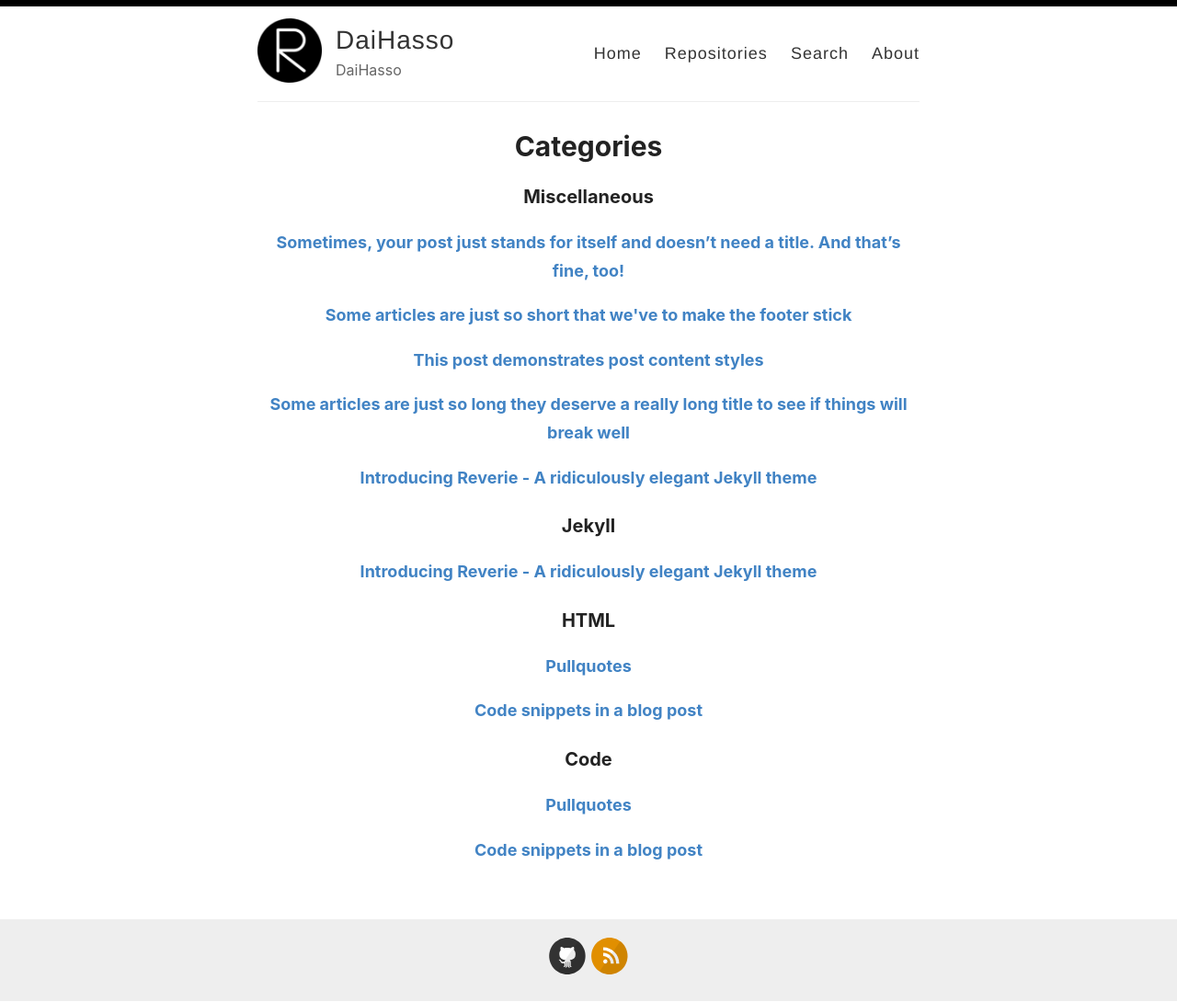
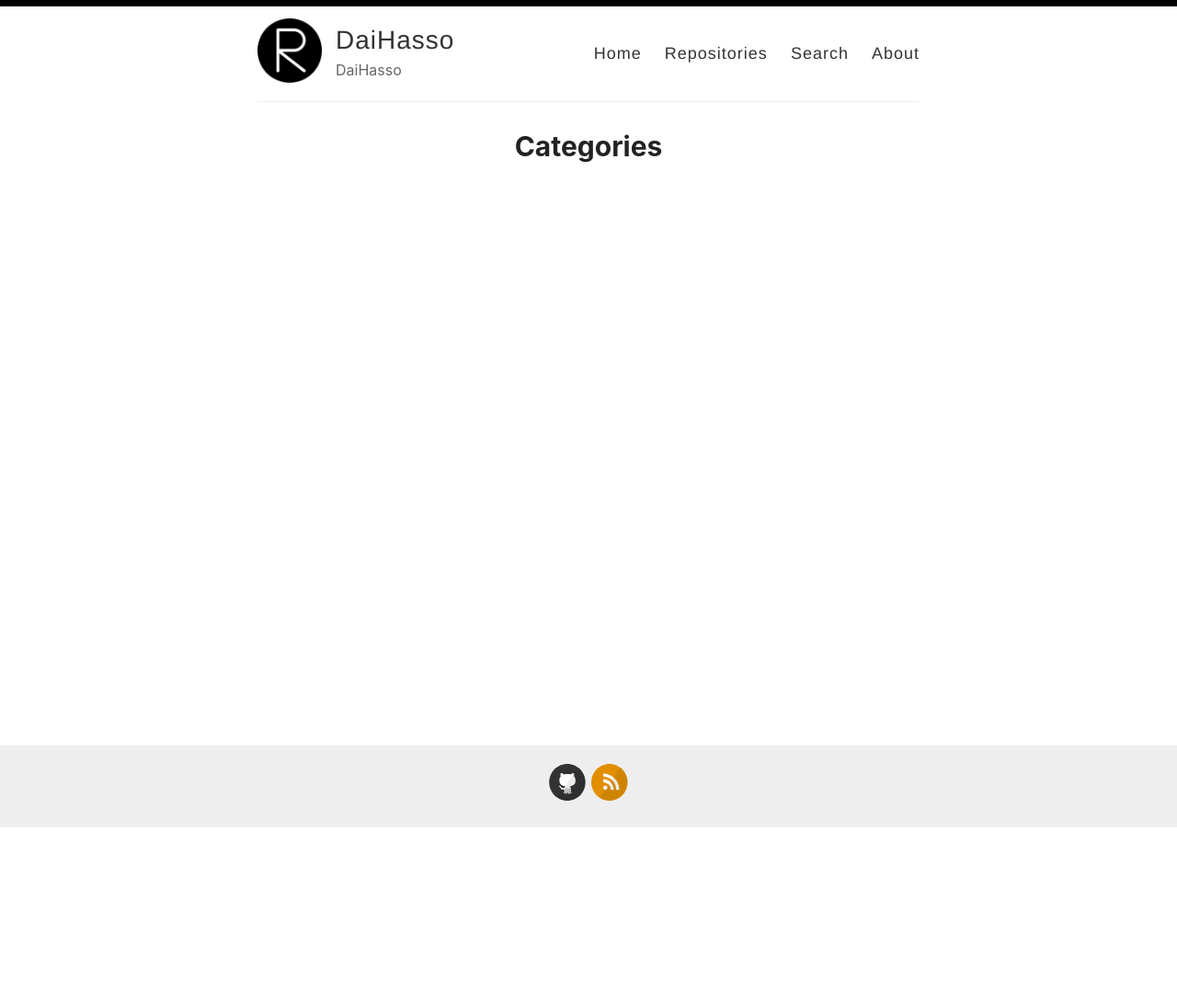
Before and after one commit to daihasso/daihasso..github.io, a Jekyll site: the page built from _pages/categories.md, in a window 1280 px wide. Shown: the whole page at 92% size. Built offline with Jekyll 4.4.1, drawn with Linux system fonts in a browser that asks for light colours; after the commit the page ends 901 px from its top, so only the background shows below that; part of the change alters nothing that is shown.

Commit message:
Fix casing on repositories url and remove example posts.

````diff
--- a/_layouts/default.html
+++ b/_layouts/default.html
@@ -28,7 +28,7 @@
 
             <nav>
               <a href="{{ site.baseurl }}/">Home</a>
-              <a href="{{ site.baseurl }}/Repositories">Repositories</a>
+              <a href="{{ site.baseurl }}/repositories">Repositories</a>
               <a href="{{ site.baseurl }}/search">Search</a>
               <a href="{{ site.baseurl }}/about">About</a>
             </nav>
--- a/_posts/2019-02-13-introducing-reverie-jekyll-theme.md
+++ /dev/null
@@ -1,85 +0,0 @@
----
-layout: post
-title: Introducing Reverie - A ridiculously elegant Jekyll theme
-categories: [Miscellaneous, Jekyll]
----
-
-[Reverie](https://github.com/amitmerchant1990/reverie) is a [Jekyll](https://jekyllrb.com/)-powered theme which is simple and opinionated. It's actually a fork of [jekyll-now](https://github.com/barryclark/jekyll-now) with some additional features and personal touches which I've implemented to suit my needs for my blog.
-
-This is a plug-and-play Jekyll theme which you can use on GitHub Pages without even setting up a local environment.
-
-![](/images/reverie-demo.png)
-
-## Features overview
-
-- Command-line free fork-first workflow, using GitHub.com to create, customize and post to your blog
-- Fully responsive and mobile optimized base theme
-- Sass/Coffeescript support using Jekyll 2.0
-- Free hosting on your GitHub Pages user site
-- All the SEO goodies comes in-built
-- Markdown blogging
-- Syntax highlighting using Pygments
-    - [Dracula syntax theme](https://draculatheme.com/) included
-- Disqus commenting
-- Google Analytics integration
-- Fuzzy search across blog posts
-- Pagination of posts works out-of-the-box.
-- Categorize posts out-of-the box
-- RSS Feed
-- In-built sitemap
-
-<div style="text-align: center;">
- <script async type="text/javascript" src="//cdn.carbonads.com/carbon.js?serve=CE7D6KJY&placement=wwwamitmerchantcom" id="_carbonads_js"></script>
-</div>
-
-## Using Reverie on GitHub Pages
-
-### Step 1) Fork Reverie to your User Repository
-
-Fork [this repository](https://github.com/amitmerchant1990/reverie), then rename the repository to `yourgithubusername.github.io`.
-
-Alternatively, you can use [Use this template](https://github.com/amitmerchant1990/reverie/generate) button if you want to create a repository with a clean commit history which will use Reverie as a template.
-
-Your Jekyll blog will often be viewable immediately at <https://yourgithubusername.github.io> (if it's not, you can often force it to build by completing step 2)
-
-### Step 2) Customize and view your site
-
-Enter your site name, description, avatar and many other options by editing the `_config.yml` file. You can easily turn on Google Analytics tracking, Disqus commenting and social icons here.
-
-Making a change to `_config.yml` (or any file in your repository) will force GitHub Pages to rebuild your site with jekyll. Your rebuilt site will be viewable a few seconds later at <https://yourgithubusername.github.io> - if not, give it ten minutes as GitHub suggests and it'll appear soon.
-
-### Step 3) Publish your first blog post
-
-Create a new file called `/_posts/2019-2-13-Hello-World.md` to publish your first blog post. That's all you need to do to publish your first blog post! This [Markdown Cheatsheet](https://github.com/adam-p/markdown-here/wiki/Markdown-Cheatsheet) might come in handy while writing the posts.
-
-> You can add additional posts in the browser on GitHub.com too! Just hit the <kbd>Create new file</kbd> button in `/_posts/` to create new content. Just make sure to include the [front-matter](http://jekyllrb.com/docs/frontmatter/) block at the top of each new blog post and make sure the post's filename is in this format: year-month-day-title.md
-
-## Using Categories in Reverie
-
-You can categorize your content based on `categories` in Reverie. For this, you just need to add `categories` in front matter like below:
-
-For adding single category:
-
-```md
-categories: JavaScript
-```
-
-For adding multiple categories:
-
-```md
-categories: [PHP, Laravel]
-```
-
-The contegorized content can be shown over this URL: <https://yourgithubusername.github.io/categories/>
-
-## RSS
-
-The generated [RSS feed](https://en.wikipedia.org/wiki/RSS) of your blog can be found at <https://yourgithubusername.github.io/feed>. You can see the example RSS feed over [here](https://www.amitmerchant.com/reverie/feed).
-
-## Sitemap
-
-The generated sitemap of your blog can be found at <https://yourgithubusername.github.io/sitemap>. You can see the example sitemap feed over [here](https://www.amitmerchant.com/reverie/sitemap).
-
-## License
-
-MIT
--- a/_posts/2019-08-08-no-title-posts.md
+++ /dev/null
@@ -1,6 +0,0 @@
----
-layout: post
-title: ""
-categories: Miscellaneous
----
-Sometimes, your post just stands for itself and doesn't need a title. And that's fine, too!
--- a/_posts/2019-12-11-pullquotes.md
+++ /dev/null
@@ -1,14 +0,0 @@
----
-layout: post
-title:  Pullquotes
-categories: [HTML,Code]
-excerpt: In graphic design, a pull quote (also known as a lift-out pull quote) is a key phrase, quotation, or excerpt that has been pulled from an article and used as a page layout graphic element, serving to entice readers into the article or to highlight a key topic.
----
-
-In graphic design, a pull quote (also known as a lift-out pull quote) is a key phrase, quotation, or excerpt that has been pulled from an article and used as a page layout graphic element, serving to entice readers into the article or to highlight a key topic. {% include pullquote.html quote="It is typically placed in a larger or distinctive typeface and on the same page." %} Pull quotes are often used in magazine and newspaper articles, annual reports, and brochures, as well as on the web. They can add visual interest to text-heavy pages with few images or illustrations.
-
-Placement of a pull quote on a page may be defined in a publication's or website's style guide. Such a typographic device may or may not be aligned with a column on the page. Some designers, for example, choose not to align the quote. In that case, the quotation cuts into two or more columns, as in the example shown. Because the pull quote invites the reader to read about the highlighted material, the pull quote should appear before the text it cites and, generally, fairly close to it.
-
-Pull quotes need not be a verbatim copy of the text being quoted; depending on a publication's house style, pull quotes may be abbreviated for space or paraphrased for clarity, with or without indication.
-
-A disadvantage of pull quotes as a design element is that they can disrupt the reading process of readers invested in reading the text sequentially by drawing attention to ghost fragments out of context. At the other extreme, when pull quotes are used to break up what would otherwise be a formless wall of text, pull quote can serve as visual landmarks to help the reader maintain a sense of sequence and place.
--- a/_posts/2019-7-27-super-long-article.md
+++ /dev/null
@@ -1,11 +0,0 @@
----
-layout: post
-title: Some articles are just so long they deserve a really long title to see if things will break well
-categories: Miscellaneous
----
-
-Lorem ipsum dolor sit amet, consectetur adipiscing elit. Fusce bibendum neque eget nunc mattis eu sollicitudin enim tincidunt. Vestibulum lacus tortor, ultricies id dignissim ac, bibendum in velit. Proin convallis mi ac felis pharetra aliquam. Curabitur dignissim accumsan rutrum. In arcu magna, aliquet vel pretium et, molestie et arcu. Mauris lobortis nulla et felis ullamcorper bibendum. Phasellus et hendrerit mauris. Proin eget nibh a massa vestibulum pretium. Suspendisse eu nisl a ante aliquet bibendum quis a nunc. Praesent varius interdum vehicula. Aenean risus libero, placerat at vestibulum eget, ultricies eu enim. Praesent nulla tortor, malesuada adipiscing adipiscing sollicitudin, adipiscing eget est.
-
-Lorem ipsum dolor sit amet, consectetur adipiscing elit. Fusce bibendum neque eget nunc mattis eu sollicitudin enim tincidunt. Vestibulum lacus tortor, ultricies id dignissim ac, bibendum in velit. Proin convallis mi ac felis pharetra aliquam. Curabitur dignissim accumsan rutrum. In arcu magna, aliquet vel pretium et, molestie et arcu. Mauris lobortis nulla et felis ullamcorper bibendum. Phasellus et hendrerit mauris. Proin eget nibh a massa vestibulum pretium. Suspendisse eu nisl a ante aliquet bibendum quis a nunc. Praesent varius interdum vehicula. Aenean risus libero, placerat at vestibulum eget, ultricies eu enim. Praesent nulla tortor, malesuada adipiscing adipiscing sollicitudin, adipiscing eget est.
-
-Lorem ipsum dolor sit amet, consectetur adipiscing elit. Fusce bibendum neque eget nunc mattis eu sollicitudin enim tincidunt. Vestibulum lacus tortor, ultricies id dignissim ac, bibendum in velit. Proin convallis mi ac felis pharetra aliquam. Curabitur dignissim accumsan rutrum. In arcu magna, aliquet vel pretium et, molestie et arcu. Mauris lobortis nulla et felis ullamcorper bibendum. Phasellus et hendrerit mauris. Proin eget nibh a massa vestibulum pretium. Suspendisse eu nisl a ante aliquet bibendum quis a nunc. Praesent varius interdum vehicula. Aenean risus libero, placerat at vestibulum eget, ultricies eu enim. Praesent nulla tortor, malesuada adipiscing adipiscing sollicitudin, adipiscing eget est.
--- a/_posts/2019-7-27-this-post-demonstrates-post-content-styles.md
+++ /dev/null
@@ -1,95 +0,0 @@
----
-layout: post
-title: This post demonstrates post content styles
-categories: Miscellaneous
----
-
-Lorem ipsum dolor sit amet, consectetur adipiscing elit. Fusce bibendum neque eget nunc mattis eu sollicitudin enim tincidunt. Vestibulum lacus tortor, ultricies id dignissim ac, bibendum in velit. Praesent varius interdum vehicula. Aenean risus libero, placerat at vestibulum eget, ultricies eu enim. Praesent nulla tortor, malesuada adipiscing adipiscing sollicitudin, adipiscing eget est.
-
-## Some great heading (h2)
-
-Proin convallis mi ac felis pharetra aliquam. Curabitur dignissim accumsan rutrum. In arcu magna, aliquet vel pretium et, molestie et arcu.
-
-Mauris lobortis nulla et felis ullamcorper bibendum. Phasellus et hendrerit mauris. Proin eget nibh a massa vestibulum pretium. Suspendisse eu nisl a ante aliquet bibendum quis a nunc. Praesent varius interdum vehicula. Aenean risus libero, placerat at vestibulum eget, ultricies eu enim. Praesent nulla tortor, malesuada adipiscing adipiscing sollicitudin, adipiscing eget est.
-
-## Another great heading (h2)
-
-Lorem ipsum dolor sit amet, consectetur adipiscing elit. Fusce bibendum neque eget nunc mattis eu sollicitudin enim tincidunt. Vestibulum lacus tortor, ultricies id dignissim ac, bibendum in velit.
-
-### Some great subheading (h3)
-
-Proin convallis mi ac felis pharetra aliquam. Curabitur dignissim accumsan rutrum. In arcu magna, aliquet vel pretium et, molestie et arcu. Mauris lobortis nulla et felis ullamcorper bibendum.
-
-Phasellus et hendrerit mauris. Proin eget nibh a massa vestibulum pretium. Suspendisse eu nisl a ante aliquet bibendum quis a nunc.
-
-### Some great subheading (h3)
-
-Praesent varius interdum vehicula. Aenean risus libero, placerat at vestibulum eget, ultricies eu enim. Praesent nulla tortor, malesuada adipiscing adipiscing sollicitudin, adipiscing eget est.
-
-> This quote will change your life. It will reveal the secrets of the universe, and all the wonders of humanity. Don't misuse it.
-
-Lorem ipsum dolor sit amet, consectetur adipiscing elit. Fusce bibendum neque eget nunc mattis eu sollicitudin enim tincidunt.
-
-### Some great subheading (h3)
-
-Vestibulum lacus tortor, ultricies id dignissim ac, bibendum in velit. Proin convallis mi ac felis pharetra aliquam. Curabitur dignissim accumsan rutrum.
-
-```html
-<html>
-  <head>
-  </head>
-  <body>
-    <p>Hello, World!</p>
-  </body>
-</html>
-```
-
-
-In arcu magna, aliquet vel pretium et, molestie et arcu. Mauris lobortis nulla et felis ullamcorper bibendum. Phasellus et hendrerit mauris.
-
-#### You might want a sub-subheading (h4)
-
-In arcu magna, aliquet vel pretium et, molestie et arcu. Mauris lobortis nulla et felis ullamcorper bibendum. Phasellus et hendrerit mauris.
-
-In arcu magna, aliquet vel pretium et, molestie et arcu. Mauris lobortis nulla et felis ullamcorper bibendum. Phasellus et hendrerit mauris.
-
-#### But it's probably overkill (h4)
-
-In arcu magna, aliquet vel pretium et, molestie et arcu. Mauris lobortis nulla et felis ullamcorper bibendum. Phasellus et hendrerit mauris.
-
-### Oh hai, an unordered list!!
-
-In arcu magna, aliquet vel pretium et, molestie et arcu. Mauris lobortis nulla et felis ullamcorper bibendum. Phasellus et hendrerit mauris.
-
-- First item, yo
-- Second item, dawg
-- Third item, what what?!
-- Fourth item, fo sheezy my neezy
-
-### Oh hai, an ordered list!!
-
-In arcu magna, aliquet vel pretium et, molestie et arcu. Mauris lobortis nulla et felis ullamcorper bibendum. Phasellus et hendrerit mauris.
-
-1. First item, yo
-2. Second item, dawg
-3. Third item, what what?!
-4. Fourth item, fo sheezy my neezy
-
-
-
-## Headings are cool! (h2)
-
-Proin eget nibh a massa vestibulum pretium. Suspendisse eu nisl a ante aliquet bibendum quis a nunc. Praesent varius interdum vehicula. Aenean risus libero, placerat at vestibulum eget, ultricies eu enim. Praesent nulla tortor, malesuada adipiscing adipiscing sollicitudin, adipiscing eget est.
-
-Praesent nulla tortor, malesuada adipiscing adipiscing sollicitudin, adipiscing eget est.
-
-Proin eget nibh a massa vestibulum pretium. Suspendisse eu nisl a ante aliquet bibendum quis a nunc.
-
-### Tables
-
-|Title 1               | Title 2               | Title 3               | Title 4              |
-|--------------------- | --------------------- | --------------------- | ---------------------|
-|lorem                 | lorem ipsum           | lorem ipsum dolor     | lorem ipsum dolor sit|
-|lorem ipsum dolor sit | lorem ipsum dolor sit | lorem ipsum dolor sit | lorem ipsum dolor sit|
-|lorem ipsum dolor sit | lorem ipsum dolor sit | lorem ipsum dolor sit | lorem ipsum dolor sit|
-|lorem ipsum dolor sit | lorem ipsum dolor sit | lorem ipsum dolor sit | lorem ipsum dolor sit|
--- a/_posts/2019-7-28-super-short-article.md
+++ /dev/null
@@ -1,7 +0,0 @@
----
-layout: post
-title: Some articles are just so short that we've to make the footer stick
-categories: Miscellaneous
----
-
-Lorem ipsum dolor sit amet, consectetur adipisicing elit, sed do eiusmod tempor incididunt ut labore et dolore magna aliqua. Ut enim ad minim veniam, quis nostrud exercitation ullamco laboris nisi ut aliquip ex ea commodo consequat. Duis aute irure dolor in reprehenderit in voluptate velit esse cillum dolore eu fugiat nulla pariatur. Excepteur sint occaecat cupidatat non proident, sunt in culpa qui officia deserunt mollit anim id est laborum.
--- a/_posts/2019-8-12-code-snippets.md
+++ /dev/null
@@ -1,42 +0,0 @@
----
-layout: post
-title:  Code snippets in a blog post
-categories: [HTML,Code]
----
-
-This post demonstrate the use of code snippets in the theme. The code snippets are powered by [Pygments](http://pygments.org/) and the code theme that is been used in Reverie is called [Draula](https://draculatheme.com/).
-
-This is a raw snippet:
-
-```
-hello world
-123
-This is a text snippet
-```
-
-This is a PHP snippet:
-
-```php
-<?php
-    echo 'Hello, World!';
-?>
-```
-
-This is a JavaScript snippet:
-
-```js
-const add = (a, b) => a + b
-const minus = (a, b) => a - b
-
-console.log(add(100,200))  // 300
-console.log(minus(100,200))  // -100
-```
-
-This is a Python snippet:
-
-```python
-def say_hello():
-    print("hello world!")
-
-say_hello()   // "hello world!"
-```
````
